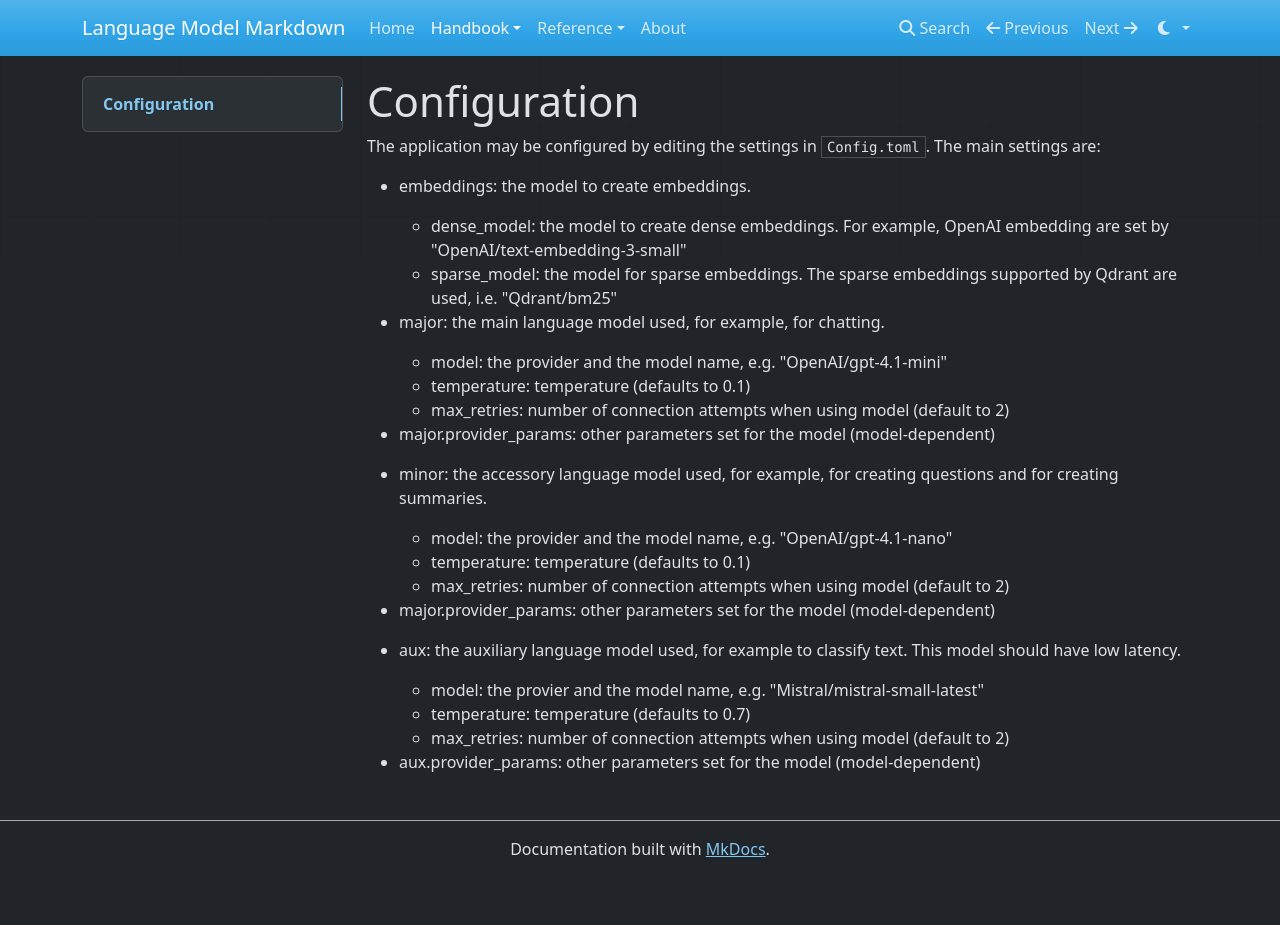
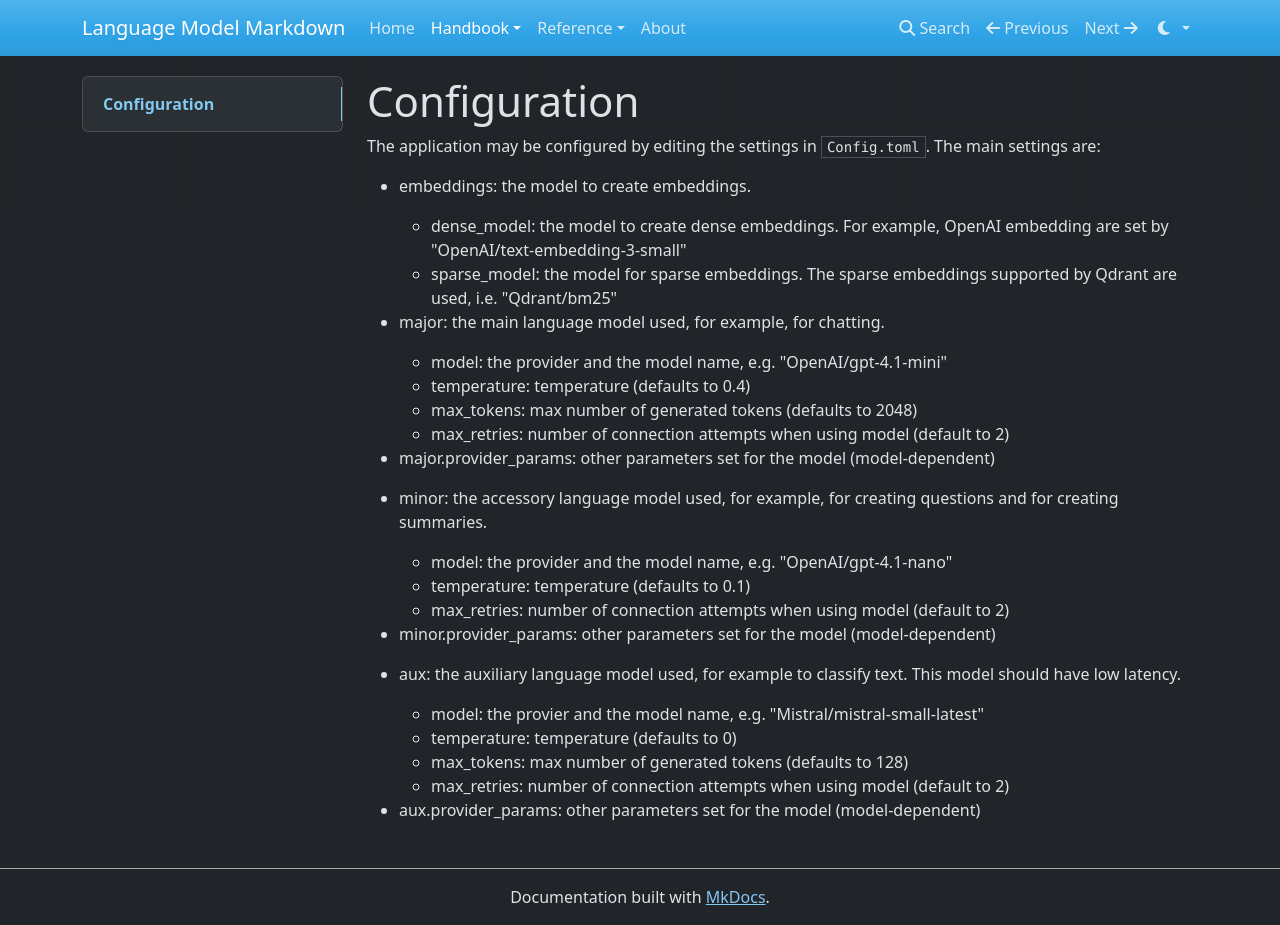
Before and after one commit to roberto-viviani/lm-markdown, an MkDocs documentation site: the page built from docs/Handbook/Configuration.md, in a window 1280 px wide and 925 px high. Built offline with MkDocs 1.6.1, drawn with Linux system fonts in a browser that asks for light colours; nearby versions of some CDN libraries.

Commit message:
docs: update configuration handbook defaults to match code
Updates `docs/Handbook/Configuration.md` to reflect the current default values specified in `lmm/config/config.py`. Changes include updating temperature defaults, adding max_tokens defaults, and fixing a typo for `minor.provider_params`.

Co-authored-by: roberto-viviani <88712782+roberto-viviani@users.noreply.github.com>

```diff
--- a/docs/Handbook/Configuration.md
+++ b/docs/Handbook/Configuration.md
@@ -8,7 +8,8 @@ The application may be configured by editing the settings in `Config.toml`. The
 
 - major: the main language model used, for example, for chatting.
     - model: the provider and the model name, e.g. "OpenAI/gpt-4.1-mini"
-    - temperature: temperature (defaults to 0.1)
+    - temperature: temperature (defaults to 0.4)
+    - max_tokens: max number of generated tokens (defaults to 2048)
     - max_retries: number of connection attempts when using model (default to 2)
 
 - major.provider_params: other parameters set for the model (model-dependent)
@@ -18,11 +19,12 @@ The application may be configured by editing the settings in `Config.toml`. The
     - temperature: temperature (defaults to 0.1)
     - max_retries: number of connection attempts when using model (default to 2)
 
-- major.provider_params: other parameters set for the model (model-dependent)
+- minor.provider_params: other parameters set for the model (model-dependent)
 
 - aux: the auxiliary language model used, for example to classify text. This model should have low latency.
     - model: the provier and the model name, e.g. "Mistral/mistral-small-latest"
-    - temperature: temperature (defaults to 0.7)
+    - temperature: temperature (defaults to 0)
+    - max_tokens: max number of generated tokens (defaults to 128)
     - max_retries: number of connection attempts when using model (default to 2)
 
 - aux.provider_params: other parameters set for the model (model-dependent)
```
